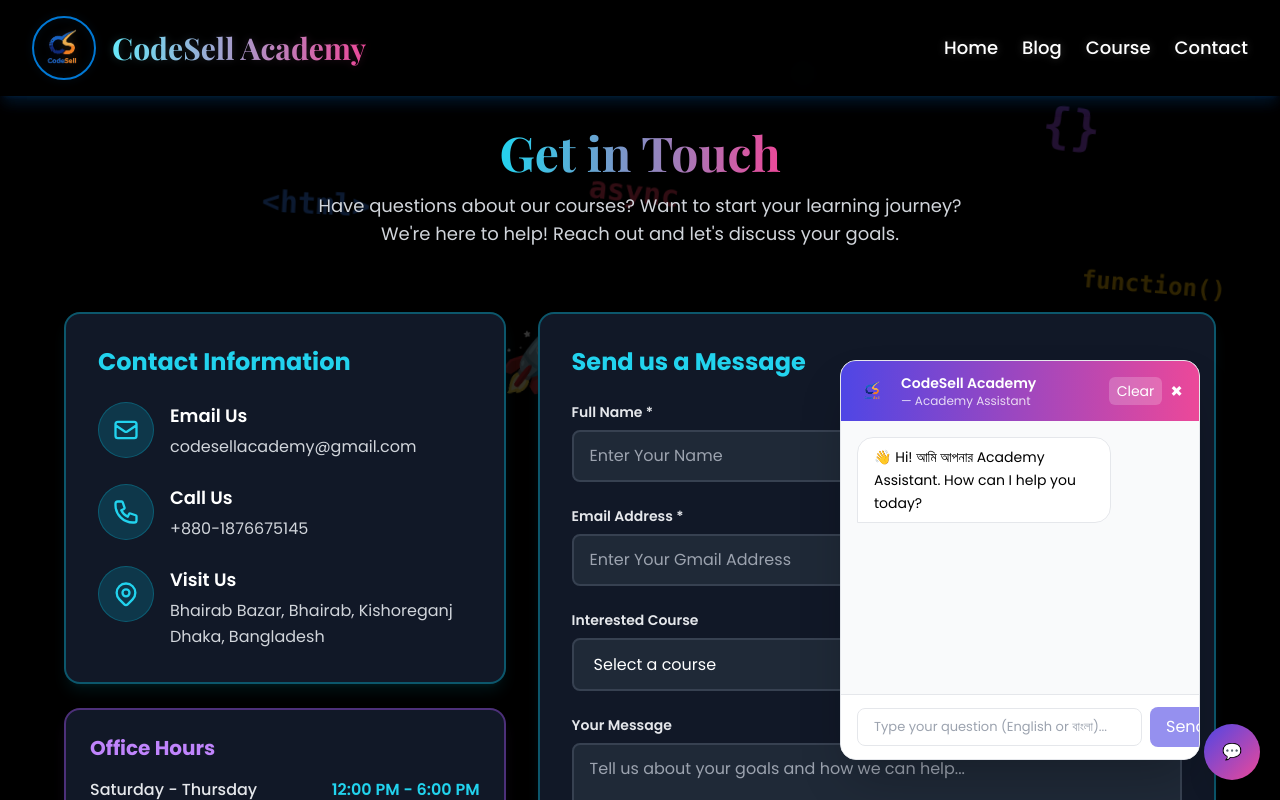
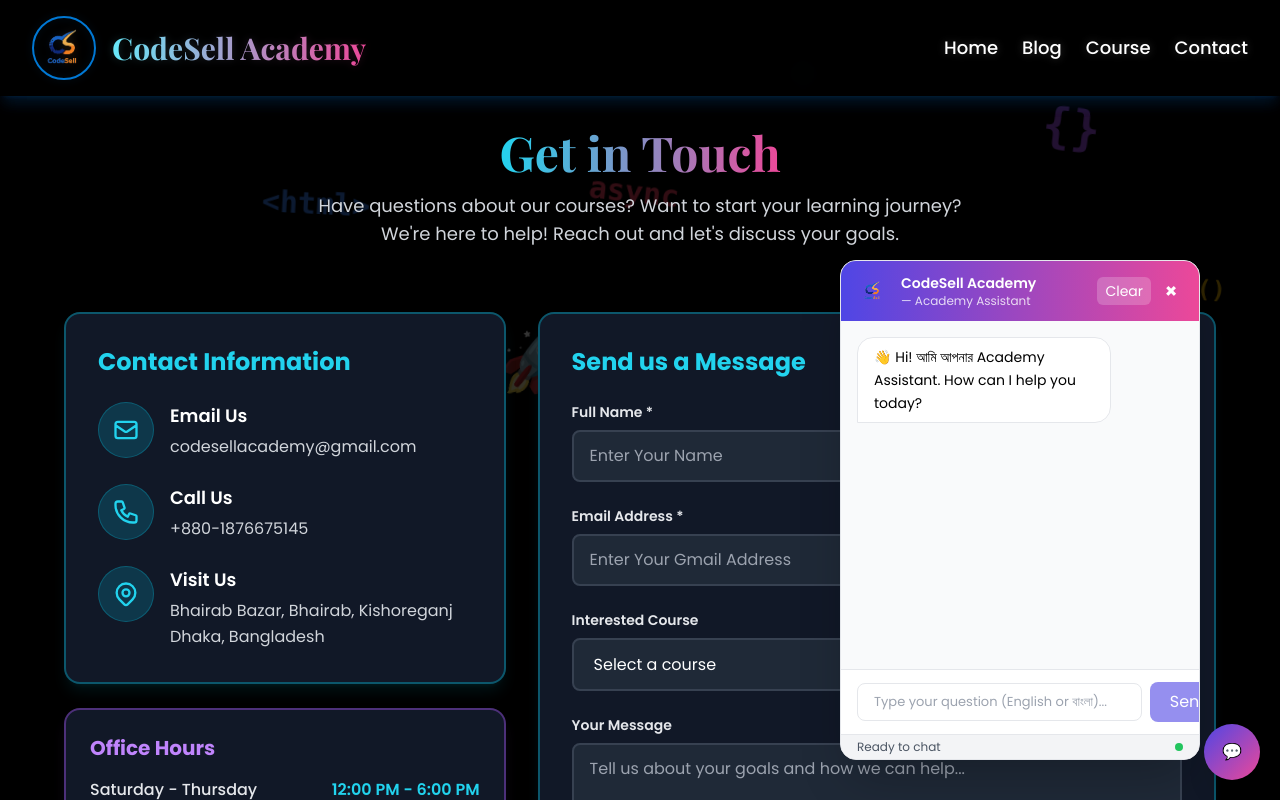
Before and after one commit to dashpranta145-design/codesell-academy, a React (Vite) app: page /contact in a window 1280 px wide. Both pictures are taken after a click on the button "Open chat". Shown: the top 800 px of the page. Built offline with nearby package versions, Linux system fonts and the light colour scheme; a web font is replaced by a local one.

Commit message:
Chatbot.tsx is improved

```diff
--- a/src/components/ChatBot.tsx
+++ b/src/components/ChatBot.tsx
@@ -2,8 +2,6 @@
 import { useState, useRef, useEffect } from "react";
 
 type Msg = { sender: "user" | "bot"; text: string };
-
-// const FRONTEND_SECRET = import.meta.env.VITE_FRONTEND_SECRET || "";
 
 export default function Chatbot(): React.ReactElement {
   const [open, setOpen] = useState(false);
@@ -15,6 +13,7 @@
   ]);
   const [userInput, setUserInput] = useState("");
   const [sending, setSending] = useState(false);
+  const [loading, setLoading] = useState(false);
   const bodyRef = useRef<HTMLDivElement | null>(null);
 
   useEffect(() => {
@@ -32,21 +31,32 @@
     setMessages((prev) => [...prev, userMsg]);
     setUserInput("");
     setSending(true);
+    setLoading(true);
 
     try {
-      const res = await fetch("https://codesell-academy-backend.onrender.com", {
-        method: "POST",
-        headers: {
-          "Content-Type": "application/json",
-          "x-frontend-secret": "WE_ARE_10_262025", // must match server FRONTEND_SECRET (or server skips if empty)
-        },
-        body: JSON.stringify({ message: text }),
-      });
+      const controller = new AbortController();
+      const timeoutId = setTimeout(() => controller.abort(), 30000); // 30 second timeout
+
+      const res = await fetch(
+        "https://codesell-academy-backend.onrender.com/chat",
+        {
+          method: "POST",
+          headers: {
+            "Content-Type": "application/json",
+            "x-frontend-secret": "WE_ARE_10_262025",
+          },
+          body: JSON.stringify({ message: text }),
+          signal: controller.signal,
+        }
+      );
+
+      clearTimeout(timeoutId);
 
       if (!res.ok) {
-        // handle 401/429 etc
         const err = await res.json().catch(() => ({ error: "Unknown error" }));
-        throw new Error(err?.error || "Request failed");
+        throw new Error(
+          err?.error || `Request failed with status ${res.status}`
+        );
       }
 
       const data = await res.json();
@@ -57,15 +67,30 @@
       setMessages((prev) => [...prev, botMsg]);
     } catch (err: any) {
       console.error("Chat send error:", err);
+
+      let errorMessage =
+        "⚠️ সার্ভারের সাথে যোগাযোগ করা যাচ্ছে না। পরে চেষ্টা করুন।";
+
+      if (err.name === "AbortError") {
+        errorMessage =
+          "⏰ রিকোয়েস্ট টাইমআউট হয়েছে। দয়া করে আবার চেষ্টা করুন।";
+      } else if (err.message.includes("429")) {
+        errorMessage =
+          "🚫 অনেক রিকোয়েস্ট পাঠানো হয়েছে। এক মিনিট পরে আবার চেষ্টা করুন।";
+      } else if (err.message.includes("401") || err.message.includes("403")) {
+        errorMessage = "🔒 অনুমতি ত্রুটি। দয়া করে পৃষ্ঠাটি রিফ্রেশ করুন।";
+      }
+
       setMessages((prev) => [
         ...prev,
         {
           sender: "bot",
-          text: "⚠️ সার্ভারের সাথে যোগাযোগ করা যাচ্ছে না বা অনুপযুক্ত অনুমতি আছে। পরে চেষ্টা করুন।",
+          text: errorMessage,
         },
       ]);
     } finally {
       setSending(false);
+      setLoading(false);
     }
   };
 
@@ -83,7 +108,7 @@
 
       {/* Chat window */}
       {open && (
-        <div className="fixed z-[99998] right-20 bottom-10 w-[360px] h-[400px] w-[320px] bg-white rounded-2xl shadow-2xl border border-gray-200 flex flex-col overflow-hidden chat-window">
+        <div className="fixed z-[99998] right-20 bottom-10 w-[360px] h-[500px] bg-white rounded-2xl shadow-2xl border border-gray-200 flex flex-col overflow-hidden chat-window">
           {/* header */}
           <div className="flex items-center justify-between px-4 py-3 bg-gradient-to-r from-indigo-600 to-pink-500 text-white">
             <div className="flex items-center gap-3">
@@ -108,14 +133,16 @@
                   ]);
                 }}
                 title="Clear chat"
-                className="text-sm px-2 py-1 bg-white/20 rounded-md"
+                className="text-sm px-2 py-1 bg-white/20 rounded-md hover:bg-white/30 transition"
+                disabled={sending}
               >
                 Clear
               </button>
               <button
                 onClick={() => setOpen(false)}
                 aria-label="close"
-                className="text-xl font-bold"
+                className="text-xl font-bold hover:bg-white/20 w-6 h-6 rounded-full flex items-center justify-center transition"
+                disabled={sending}
               >
                 ×
               </button>
@@ -125,7 +152,7 @@
           {/* body */}
           <div
             ref={bodyRef}
-            className="flex-1 p-4 overflow-y-auto bg-gray-50 space-y-3"
+            className="flex-1 p-4 overflow-y-auto bg-gray-50 space-y-3 relative"
           >
             {messages.map((m, i) => (
               <div
@@ -145,6 +172,28 @@
                 </div>
               </div>
             ))}
+
+            {/* Loading indicator */}
+            {loading && (
+              <div className="flex justify-start">
+                <div className="max-w-[78%] px-4 py-2 rounded-2xl rounded-bl-none bg-white border border-gray-200">
+                  <div className="flex items-center gap-2 text-gray-600">
+                    <div className="flex space-x-1">
+                      <div className="w-2 h-2 bg-gray-400 rounded-full animate-bounce"></div>
+                      <div
+                        className="w-2 h-2 bg-gray-400 rounded-full animate-bounce"
+                        style={{ animationDelay: "0.1s" }}
+                      ></div>
+                      <div
+                        className="w-2 h-2 bg-gray-400 rounded-full animate-bounce"
+                        style={{ animationDelay: "0.2s" }}
+                      ></div>
+                    </div>
+                    <span className="text-sm">Thinking...</span>
+                  </div>
+                </div>
+              </div>
+            )}
           </div>
 
           {/* input */}
@@ -152,18 +201,35 @@
             <input
               value={userInput}
               onChange={(e) => setUserInput(e.target.value)}
-              onKeyDown={(e) => e.key === "Enter" && handleSend()}
+              onKeyDown={(e) => e.key === "Enter" && !sending && handleSend()}
               placeholder="Type your question (English or বাংলা)..."
-              className="flex-1 px-4 py-2 border rounded-lg focus:outline-none focus:ring-2 focus:ring-indigo-400 text-[13px]"
+              className="flex-1 px-4 py-2 border rounded-lg focus:outline-none focus:ring-2 focus:ring-indigo-400 text-[13px] disabled:bg-gray-100 disabled:cursor-not-allowed"
               disabled={sending}
             />
             <button
               onClick={handleSend}
               disabled={!userInput.trim() || sending}
-              className="px-4 py-2 rounded-lg bg-indigo-600 text-white disabled:opacity-60"
+              className="px-4 py-2 rounded-lg bg-indigo-600 text-white disabled:opacity-60 disabled:cursor-not-allowed hover:bg-indigo-700 transition flex items-center gap-2 min-w-[80px] justify-center"
             >
-              {sending ? "Sending..." : "Send"}
+              {sending ? (
+                <>
+                  <div className="w-3 h-3 border-2 border-white border-t-transparent rounded-full animate-spin"></div>
+                  Sending...
+                </>
+              ) : (
+                "Send"
+              )}
             </button>
+          </div>
+
+          {/* Connection status indicator */}
+          <div className="px-4 py-1 bg-gray-100 border-t text-xs text-gray-600 flex justify-between items-center">
+            <span>{sending ? "Connecting to server..." : "Ready to chat"}</span>
+            <div
+              className={`w-2 h-2 rounded-full ${
+                sending ? "bg-yellow-500 animate-pulse" : "bg-green-500"
+              }`}
+            ></div>
           </div>
         </div>
       )}
```
